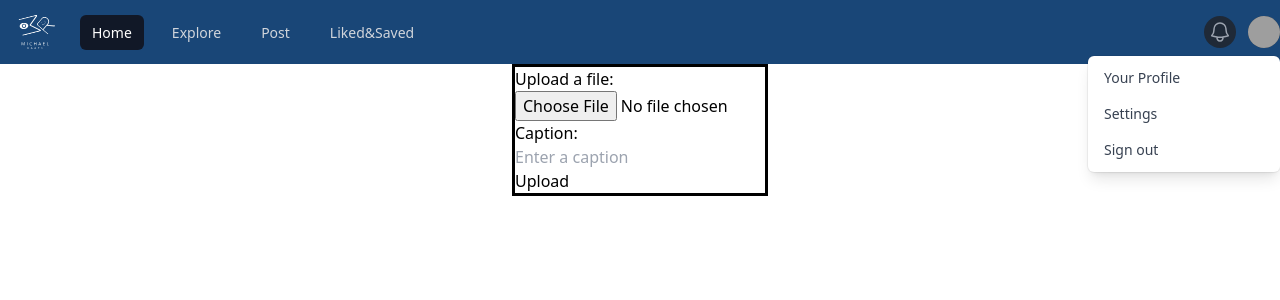
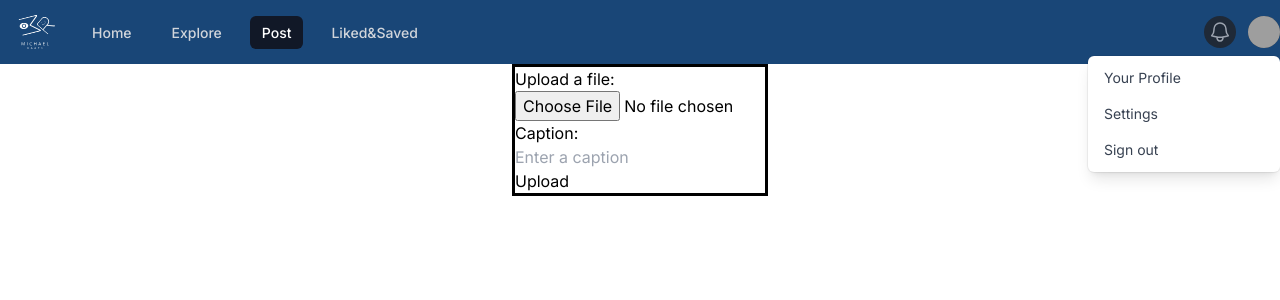
Before and after one commit to MichaelRaatsPro/CraftConnection, a Next.js app in the folder craft-connection/: page /post in a window 1280 px wide. Shown: the top 300 px of the page. Built offline with nearby package versions, Linux system fonts and the light colour scheme; grey boxes are pictures that could not be loaded.

Commit message:
got navbar working with pathname for current pages

```diff
--- a/craft-connection/app/components/Navbar.jsx
+++ b/craft-connection/app/components/Navbar.jsx
@@ -1,21 +1,25 @@
-'use client'
+'use client';
 
 import React from 'react';
 import Link from "next/link";
-import { usePathname } from 'next/navigation'
+import { usePathname } from 'next/navigation';
 
 const Navbar = () => {
+  const pathname = usePathname();
 
-  const pathname = usePathname();
+  const getLinkClassName = (href) => {
+    return pathname === href
+      ? 'bg-gray-900 text-white rounded-md px-3 py-2 text-sm font-medium'
+      : 'text-gray-300 hover:bg-gray-700 hover:text-white rounded-md px-3 py-2 text-sm font-medium';
+  };
 
   return (
     <nav className="bg-gray-800">
-        <div className="relative flex h-16 items-center justify-between" style = {{backgroundColor: "#194677", justifyContent: "center"}}>
+      <div className="relative flex h-16 items-center justify-between" style={{ backgroundColor: "#194677", justifyContent: "center" }}>
         <div className="absolute inset-y-0 left-0 flex items-center sm:hidden">
           <button type="button" className="relative inline-flex rounded-md p-2 text-gray-400 hover:bg-gray-700 hover:text-white focus:outline-none focus:ring-2 focus:ring-inset focus:ring-white" aria-controls="mobile-menu" aria-expanded="false">
             <span className="absolute -inset-0.5"></span>
             <span className="sr-only">Open main menu</span>
-
             <svg className="block h-6 w-6" fill="none" viewBox="0 0 24 24" strokeWidth="1.5" stroke="currentColor" aria-hidden="true">
               <path strokeLinecap="round" strokeLinejoin="round" d="M3.75 6.75h16.5M3.75 12h16.5m-16.5 5.25h16.5" />
             </svg>
@@ -24,32 +28,31 @@ const Navbar = () => {
             </svg>
           </button>
         </div>
-          <div className="flex flex-1 sm:items-stretch sm:justify-start"  style = {{alignItems: "center"}}>
+        <div className="flex flex-1 sm:items-stretch sm:justify-start" style={{ alignItems: "center" }}>
           <div className="flex flex-shrink-0">
-              <img className="h-10 w-auto" src="/webLogoWhite.svg" alt="Brand Logo" style = {{marginLeft: "1em"}}/>
+            <img className="h-10 w-auto" src="/webLogoWhite.svg" alt="Brand Logo" style={{ marginLeft: "1em" }} />
           </div>
           <div className="hidden sm:ml-6 sm:block">
             <div className="flex space-x-4">
-
               <ul className="flex space-x-4">
                 <li>
-                    <Link href={'/'}>
-                      <span className="bg-gray-900 text-white rounded-md px-3 py-2 text-sm font-medium">Home</span>
+                  <Link href="/">
+                    <span className={getLinkClassName('/')}>Home</span>
                   </Link>
                 </li>
                 <li>
-                    <Link href={'/explore'}>
-                      <span className="text-gray-300 hover:bg-gray-700 hover:text-white rounded-md px-3 py-2 text-sm font-medium">Explore</span>
+                  <Link href="/explore">
+                    <span className={getLinkClassName('/explore')}>Explore</span>
                   </Link>
                 </li>
                 <li>
-                    <Link href={'/post'}>
-                      <span className="text-gray-300 hover:bg-gray-700 hover:text-white rounded-md px-3 py-2 text-sm font-medium">Post</span>
+                  <Link href="/post">
+                    <span className={getLinkClassName('/post')}>Post</span>
                   </Link>
                 </li>
                 <li>
-                    <Link href={'/saved'}>
-                      <span className="text-gray-300 hover:bg-gray-700 hover:text-white rounded-md px-3 py-2 text-sm font-medium">Liked&Saved</span>
+                  <Link href="/saved">
+                    <span className={getLinkClassName('/saved')}>Liked&Saved</span>
                   </Link>
                 </li>
               </ul>
@@ -64,17 +67,14 @@ const Navbar = () => {
               <path strokeLinecap="round" strokeLinejoin="round" d="M14.857 17.082a23.848 23.848 0 005.454-1.31A8.967 8.967 0 0118 9.75v-.7V9A6 6 0 006 9v.75a8.967 8.967 0 01-2.312 6.022c1.733.64 3.56 1.085 5.455 1.31m5.714 0a24.255 24.255 0 01-5.714 0m5.714 0a3 3 0 11-5.714 0" />
             </svg>
           </button>
-
-
           <div className="relative ml-3">
             <div>
               <button type="button" className="relative flex rounded-full bg-gray-800 text-sm focus:outline-none focus:ring-2 focus:ring-white focus:ring-offset-2 focus:ring-offset-gray-800" id="user-menu-button" aria-expanded="false" aria-haspopup="true">
                 <span className="absolute -inset-1.5"></span>
                 <span className="sr-only">Open user menu</span>
-                  <img className="h-8 w-8 rounded-full" src="https://images.unsplash.com/photo-1472099645785-5658abf4ff4e?ixlib=rb-1.2.1&ixid=eyJhcHBfaWQiOjEyMDd9&auto=format&fit=facearea&facepad=2&w=256&h=256&q=80" alt=""/>
+                <img className="h-8 w-8 rounded-full" src="https://images.unsplash.com/photo-1472099645785-5658abf4ff4e?ixlib=rb-1.2.1&ixid=eyJhcHBfaWQiOjEyMDd9&auto=format&fit=facearea&facepad=2&w=256&h=256&q=80" alt="" />
               </button>
             </div>
-
             <div className="absolute right-0 z-10 mt-2 w-48 origin-top-right rounded-md bg-white py-1 shadow-lg ring-1 ring-black ring-opacity-5 focus:outline-none" role="menu" aria-orientation="vertical" aria-labelledby="user-menu-button" tabIndex="-1">
               <a href="#" className="block px-4 py-2 text-sm text-gray-700" role="menuitem" tabIndex="-1" id="user-menu-item-0">Your Profile</a>
               <a href="#" className="block px-4 py-2 text-sm text-gray-700" role="menuitem" tabIndex="-1" id="user-menu-item-1">Settings</a>
@@ -83,43 +83,20 @@ const Navbar = () => {
           </div>
         </div>
       </div>
-
-
       <div className="sm:hidden" id="mobile-menu">
         <div className="space-y-1 px-2 pb-3 pt-2">
-
-        <Link href={"/"} className="bg-gray-900 text-white block rounded-md px-3 py-2 text-base font-medium" aria-current="page">Dashboard</Link>
-          <Link href={"/home"} className="text-gray-300 hover:bg-gray-700 hover:text-white block rounded-md px-3 py-2 text-base font-medium">Team</Link>
+          <Link href="/">
+            <span className={getLinkClassName('/')}>Dashboard</span>
+          </Link>
+          <Link href="/home">
+            <span className={getLinkClassName('/home')}>Team</span>
+          </Link>
           <a href="#" className="text-gray-300 hover:bg-gray-700 hover:text-white block rounded-md px-3 py-2 text-base font-medium">Projects</a>
           <a href="#" className="text-gray-300 hover:bg-gray-700 hover:text-white block rounded-md px-3 py-2 text-base font-medium">Calendar</a>
         </div>
       </div>
     </nav>
   );
-}
+};
 
 export default Navbar;
-
-// 'use client'
-
-// import { usePathname } from 'next/navigation'
-// import Link from 'next/link'
-
-// export function Links() {
-//   const pathname = usePathname()
-
-//   return (
-//     <nav>
-//       <Link className={`link ${pathname === '/' ? 'active' : ''}`} href="/">
-//         Home
-//       </Link>
-
-//       <Link
-//         className={`link ${pathname === '/about' ? 'active' : ''}`}
-//         href="/about"
-//       >
-//         About
-//       </Link>
-//     </nav>
-//   )
-// }
--- a/craft-connection/app/layout.jsx
+++ b/craft-connection/app/layout.jsx
@@ -12,7 +12,7 @@ export const metadata = {
 export default function RootLayout({ children }) {
   return (
     <html lang="en">
-      <body classNameName={inter.classNameName}>
+      <body className ={inter.className}>
         <Navbar/>
         {children}
         </body>
--- a/craft-connection/app/page.jsx
+++ b/craft-connection/app/page.jsx
@@ -1,5 +1,3 @@
-'use client'
-
 import Post from "./components/Post";
 import React from "react";
 import "../firebaseConfig.js";
--- a/craft-connection/app/post/page.jsx
+++ b/craft-connection/app/post/page.jsx
@@ -3,13 +3,13 @@ import React from 'react'
 const page = () => {
   return (
     <div style = {{display: 'flex', justifyContent: 'center' }} >
-      <div class="formContainer" style = {{border: "solid black 3px", width: "20vw"}}>
+      <div className ="formContainer" style = {{border: "solid black 3px", width: "20vw"}}>
         <form>
-            <div class="formGroup">
+            <div className ="formGroup">
                 <label for="fileUpload">Upload a file:</label>
                 <input type="file" id="fileUpload" name="fileUpload"/>
             </div>
-            <div class="formGroup">
+            <div className ="formGroup">
                 <label for="caption">Caption:</label>
                 <input type="text" id="caption" name="caption" placeholder="Enter a caption"/>
             </div>
```
Lines whose indentation alone changed are shown as unchanged.
